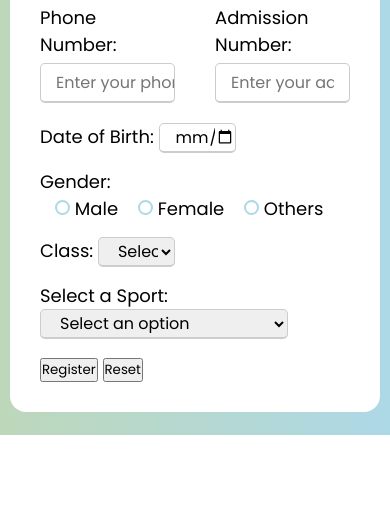
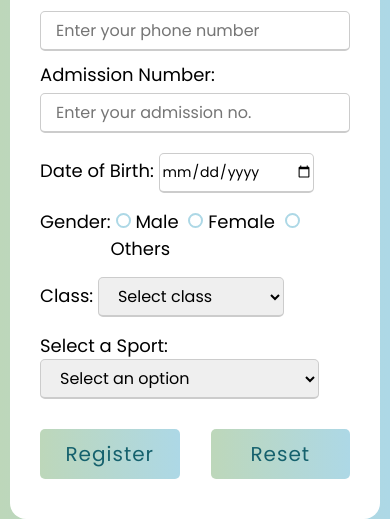
Before and after one commit to tanisha-0230/Registration-Form, a plain HTML site: page index.html in a window 390 px wide. Shown: the part 409-928 px from the top of the page. Before the commit the page ends 844 px from the top, so only its background shows below. Drawn offline with Linux system fonts and the light colour scheme.

Commit message:
Update style.css

```diff
--- a/style.css
+++ b/style.css
@@ -76,7 +76,7 @@ form .studentDetails .input-box{
 }
 
 form .dobDetails input{
-    height: 30px;
+    height: 40px;
     width: 25%;
     border-radius: 5px;
     border: 1px solid #ccc;
@@ -85,8 +85,13 @@ form .dobDetails input{
     border-bottom-width: 2px;
 }
 
-form .genderDetails input{
-    margin-left: 15px;
+form .genderDetails{
+    display: flex;
+    flex: wrap;
+}
+
+form .genderDetails label{
+    margin-right: 80px;
 }
 
 input[type="radio"] {
@@ -108,7 +113,7 @@ select option {
 }
 
 form .dropdown select{
-    height: 30px;
+    height: 40px;
     width: 25%;
     border-radius: 5px;
     border: 1px solid #ccc;
@@ -118,9 +123,58 @@ form .dropdown select{
 }
 
 #sport select{
-    width: 80%;
+    width: 90%;
 }
 
 .box{
     margin-bottom: 15px;
 }
+
+form .button{
+    display: flex;
+    flex-wrap: wrap;
+    justify-content: space-between;
+    height: 50px;
+    margin: 30px 0 10px 0;
+}
+
+form .button input{
+    height: 100%;
+    width: 45%;
+    outline: none;
+    color: #15616D;
+    border: none;
+    border-radius: 5px;
+    font-size: 20px;
+    font-weight: 500;
+    letter-spacing: 1px;
+    background: linear-gradient(to right, #bdd7ba, #ADD8E6);
+}
+
+form .button input:hover{
+    background: linear-gradient(to left, #bdd7ba, #ADD8E6);
+}
+
+@media (max-width:584px) {
+    .container{
+        max-width: 100%;
+    }
+    form .studentDetails .input-box{
+        width: 100%;
+        margin-bottom: 10px;
+    }
+    form .genderDetails input{
+        margin-left: 5px;
+    }
+    form .genderDetails label{
+        margin-right: 0;
+    }
+    form .dobDetails input{
+        width: 50%;
+        padding-left: 2px;
+        font-size: 14px;
+    }
+    form .dropdown select{
+        width: 60%;
+    }
+}
```
